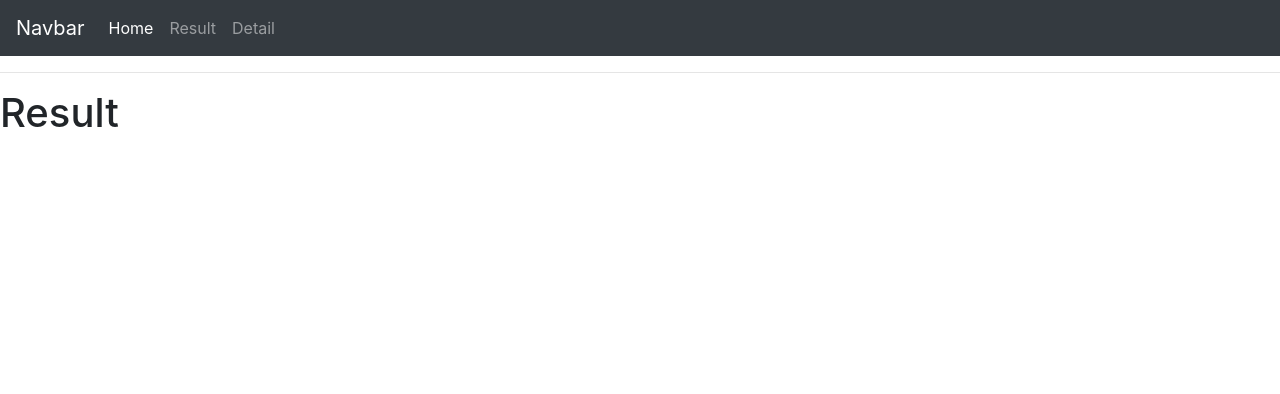
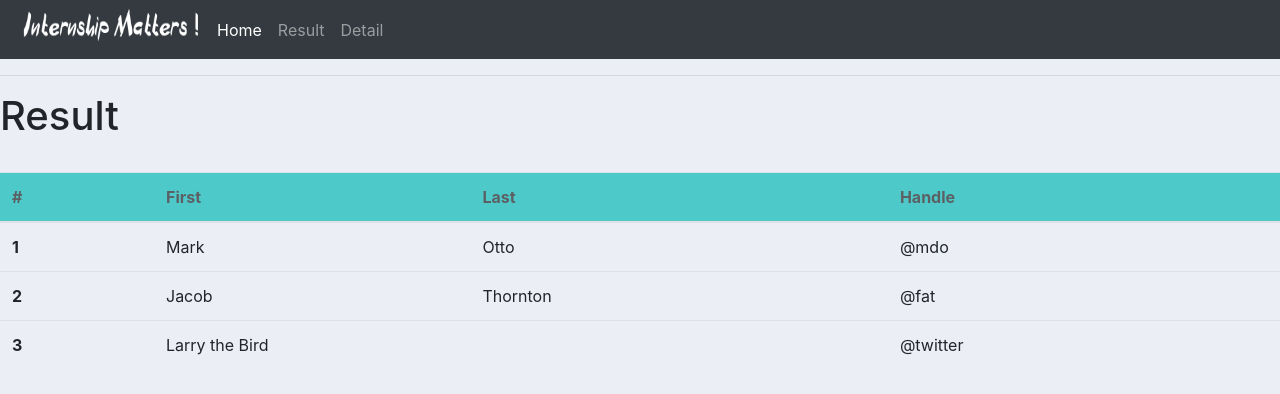
Before and after one commit to Kennehtso/InternshipMatters, a Django app: page /result/ in a window 1280 px wide. Shown: the top 394 px of the page. Run offline with Django 3.2, Linux system fonts and the light colour scheme; some libraries are stand-ins or nearby versions.

Commit message:
Apply static files like, css, png

```diff
--- a/general/templates/general/main.html
+++ b/general/templates/general/main.html
@@ -1,11 +1,10 @@
+{% load static %}
 <!DOCTYPE html>
-<html lang="en">
+<html>
 <head>
-    <meta charset="UTF-8">
-    <meta http-equiv="X-UA-Compatible" content="IE=edge">
-    <meta name="viewport" content="width=device-width, initial-scale=1.0">
-    <title>Internship Matters</title>
-    <link rel="stylesheet" href="https://stackpath.bootstrapcdn.com/bootstrap/4.3.1/css/bootstrap.min.css" integrity="sha384-ggOyR0iXCbMQv3Xipma34MD+dH/1fQ784/j6cY/iJTQUOhcWr7x9JvoRxT2MZw1T" crossorigin="anonymous">
+	<title>InternShipMatters</title>
+	<link rel="stylesheet" href="https://stackpath.bootstrapcdn.com/bootstrap/4.3.1/css/bootstrap.min.css" integrity="sha384-ggOyR0iXCbMQv3Xipma34MD+dH/1fQ784/j6cY/iJTQUOhcWr7x9JvoRxT2MZw1T" crossorigin="anonymous">
+	<link rel="stylesheet" type="text/css" href="{% static 'css/main.css' %}">
 </head>
 <body>
     {% include './navbar.html'%}
--- a/general/templates/general/navbar.html
+++ b/general/templates/general/navbar.html
@@ -1,5 +1,6 @@
+{% load static %}
 <nav class="navbar navbar-expand-lg navbar-dark bg-dark">
-    <a class="navbar-brand" href="#">Navbar</a>
+    <img style="width: 193px; height: 43px;" src="{% static 'images/logo.png' %}">
     <button class="navbar-toggler" type="button" data-toggle="collapse" data-target="#navbarNavAltMarkup" aria-controls="navbarNavAltMarkup" aria-expanded="false" aria-label="Toggle navigation">
       <span class="navbar-toggler-icon"></span>
     </button>
--- a/general/templates/general/result.html
+++ b/general/templates/general/result.html
@@ -1,4 +1,34 @@
 {% extends 'general/main.html'%}
 {% block content %}
 <h1>Result</h1>
+<br/>
+<table class="table table-hover">
+    <thead class="color-tiffany">
+      <tr>
+        <th scope="col">#</th>
+        <th scope="col">First</th>
+        <th scope="col">Last</th>
+        <th scope="col">Handle</th>
+      </tr>
+    </thead>
+    <tbody>
+      <tr>
+        <th scope="row">1</th>
+        <td>Mark</td>
+        <td>Otto</td>
+        <td>@mdo</td>
+      </tr>
+      <tr>
+        <th scope="row">2</th>
+        <td>Jacob</td>
+        <td>Thornton</td>
+        <td>@fat</td>
+      </tr>
+      <tr>
+        <th scope="row">3</th>
+        <td colspan="2">Larry the Bird</td>
+        <td>@twitter</td>
+      </tr>
+    </tbody>
+  </table>
 {% endblock %}
--- a/internshipMatters/settings.py
+++ b/internshipMatters/settings.py
@@ -118,4 +118,8 @@ USE_TZ = True
 # Static files (CSS, JavaScript, Images)
 # https://docs.djangoproject.com/en/3.1/howto/static-files/
 
-STATIC_URL = '/static/'
+STATIC_URL = 'static/'
+# Customize Added
+STATICFILES_DIRS = [
+    Path.joinpath(BASE_DIR, STATIC_URL)
+]
--- /dev/null
+++ b/static/css/main.css
@@ -0,0 +1,21 @@
+body{
+	background-color: #ebeff5;
+}
+
+
+#total-orders{
+	background-color: #4cb4c7;
+}
+
+
+#orders-delivered{
+	background-color: #7abecc;
+}
+
+#orders-pending{
+	background-color: #7CD1C0;
+}
+
+.color-tiffany {
+	background-color: #0abab5; opacity: 0.7;
+}
```
Also changed, not shown: accounts/templates/accounts/status.html (added, +42 -0 lines), general/templates/general/home.html (+37 -0 lines), static/images/logo.png (added).
